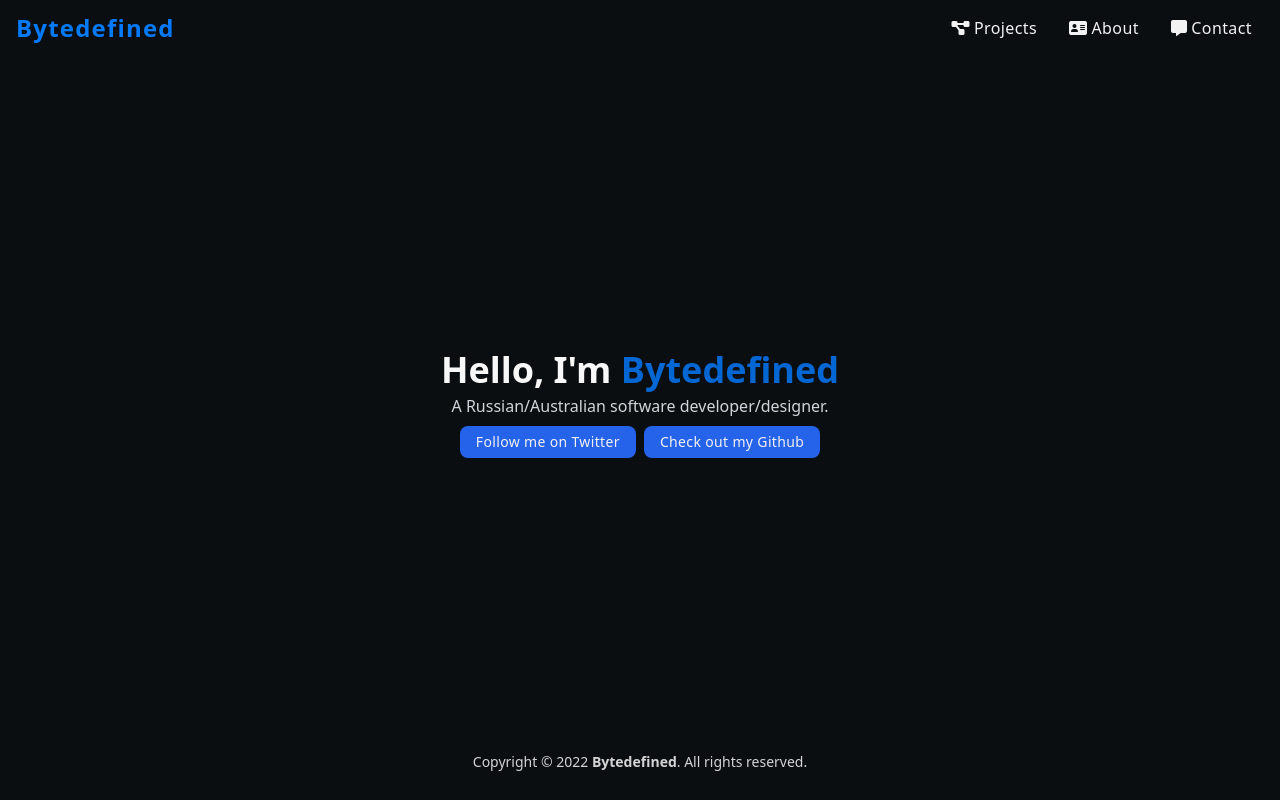
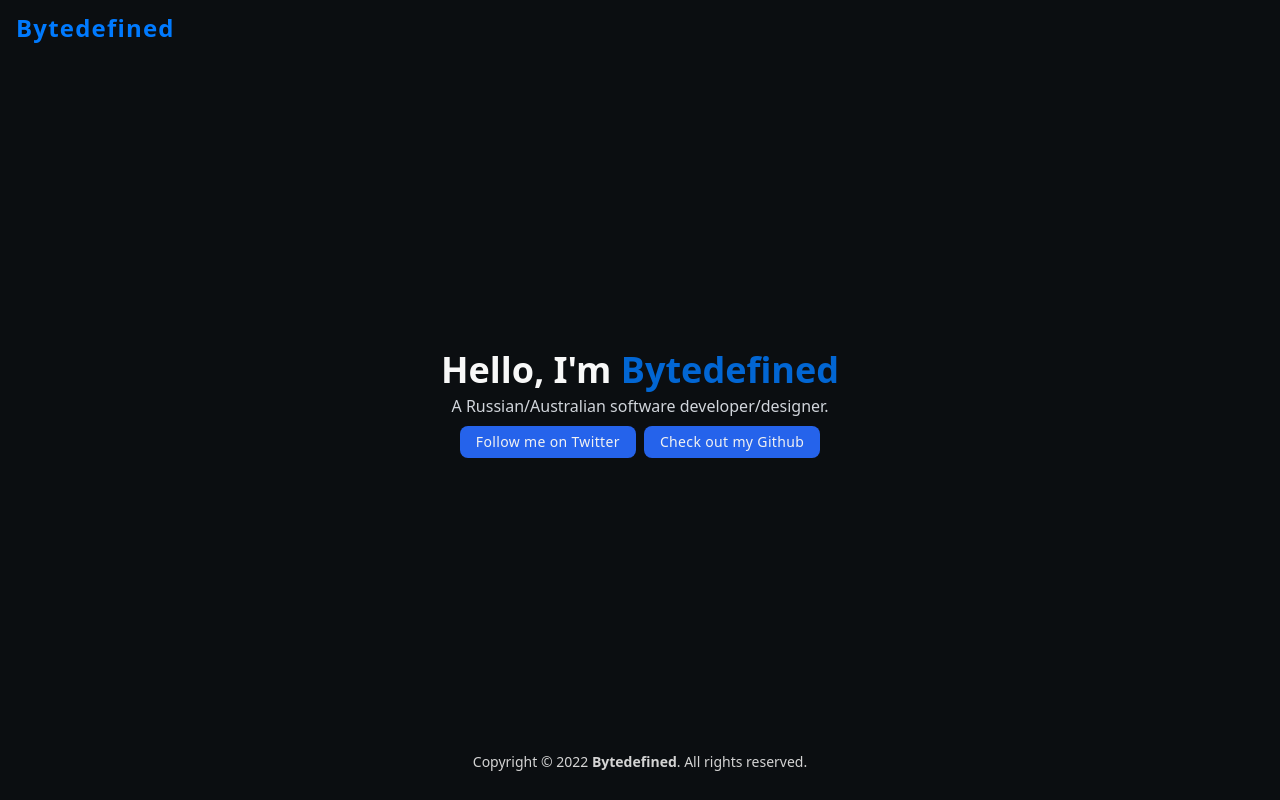
Before and after one commit to Bytedefined/website, a Nuxt app: page / in a window 1280 px wide. Built offline with nearby package versions, Linux system fonts and the light colour scheme.

Commit message:
Update Navbar.vue

```diff
--- a/src/components/Navbar.vue
+++ b/src/components/Navbar.vue
@@ -3,7 +3,7 @@
       <NuxtLink to="/">
         <h1 class="text-2xl text-blues-200 tracking-wider font-semibold">Bytedefined</h1>
       </NuxtLink>
-      <div class="flex gap-2 justify-center">
+      <div class="flex gap-2 sm:hidden">
         <NuxtLink to="/projects">
           <NavbarButton
               rawHtml='<i class="fa-solid fa-diagram-project"></i>'
```
